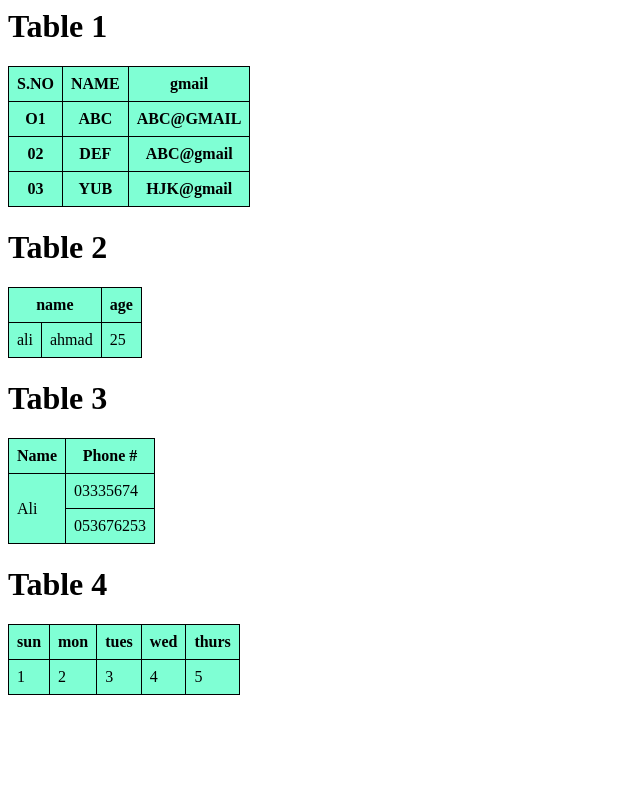
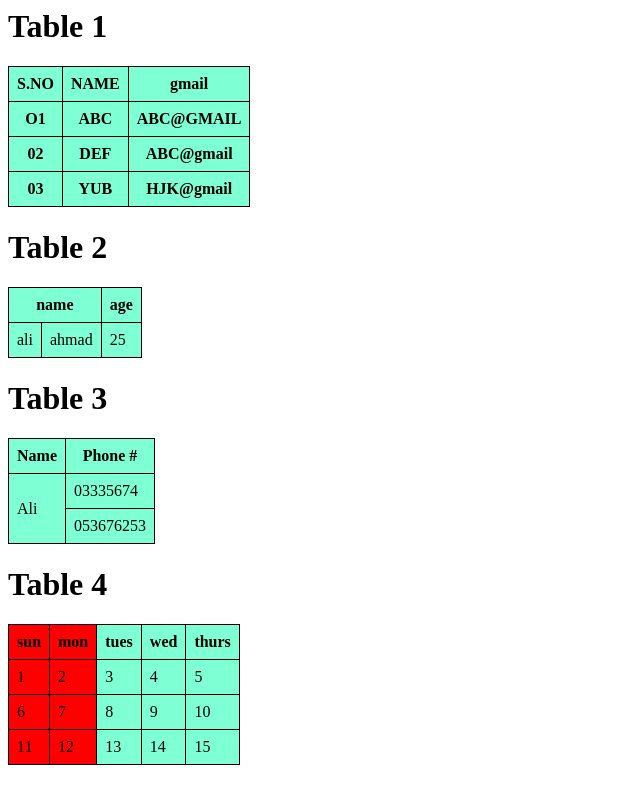
Before and after one commit to parsaafzal/parsaafzal, a plain HTML site: page table.html in a window 1280 px wide. Shown: the whole page, without its empty margins (0-640 px from the left). Drawn offline with Linux system fonts and the light colour scheme.

Commit message:
Update table.html

```diff
--- a/table.html
+++ b/table.html
@@ -82,7 +82,10 @@
                         </table>
                         <table>
                             <h1>Table 4</h1>
+
                            <table>
+                            <colgroup>
+                                <col span="2"style=" background-color:red";
                             <tr>
                             <th> sun</th>
                             <th> mon</th>
@@ -97,6 +100,23 @@
                             <td>4</td>
                             <td>5</td>
                             </tr>
+                            <tr>
+                                <td>6</td>
+                                <td>7</td>
+                                <td>8</td>
+                                <td>9</td>
+                                <td>10</td>
+
+                            </tr>
+                            <tr>
+
+                                <td>11</td>
+                                <td>12</td>
+                                <td>13</td>
+                                <td>14</td>
+                                <td>15</td>
+                            </tr>
+
 
 
 
```
